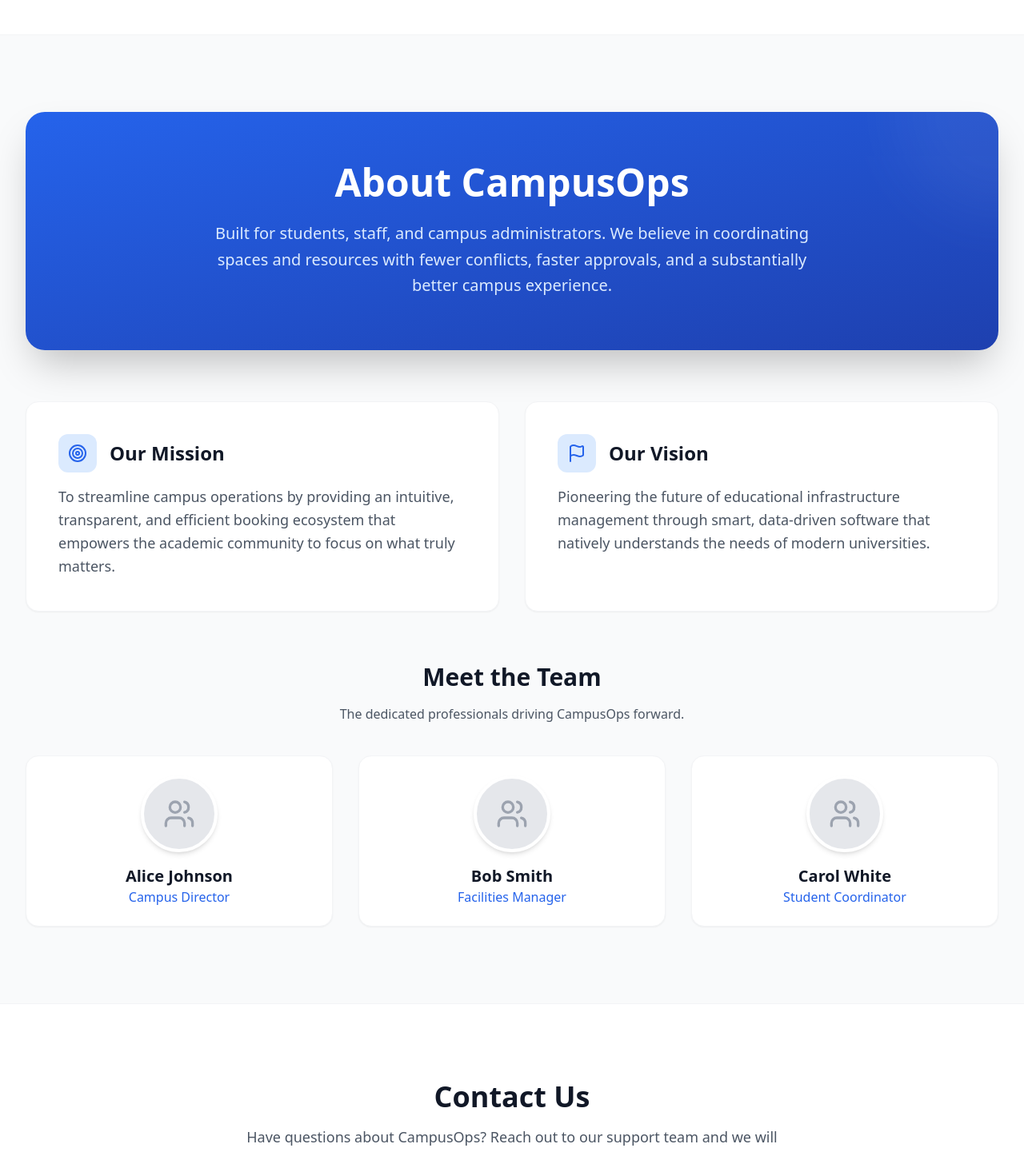
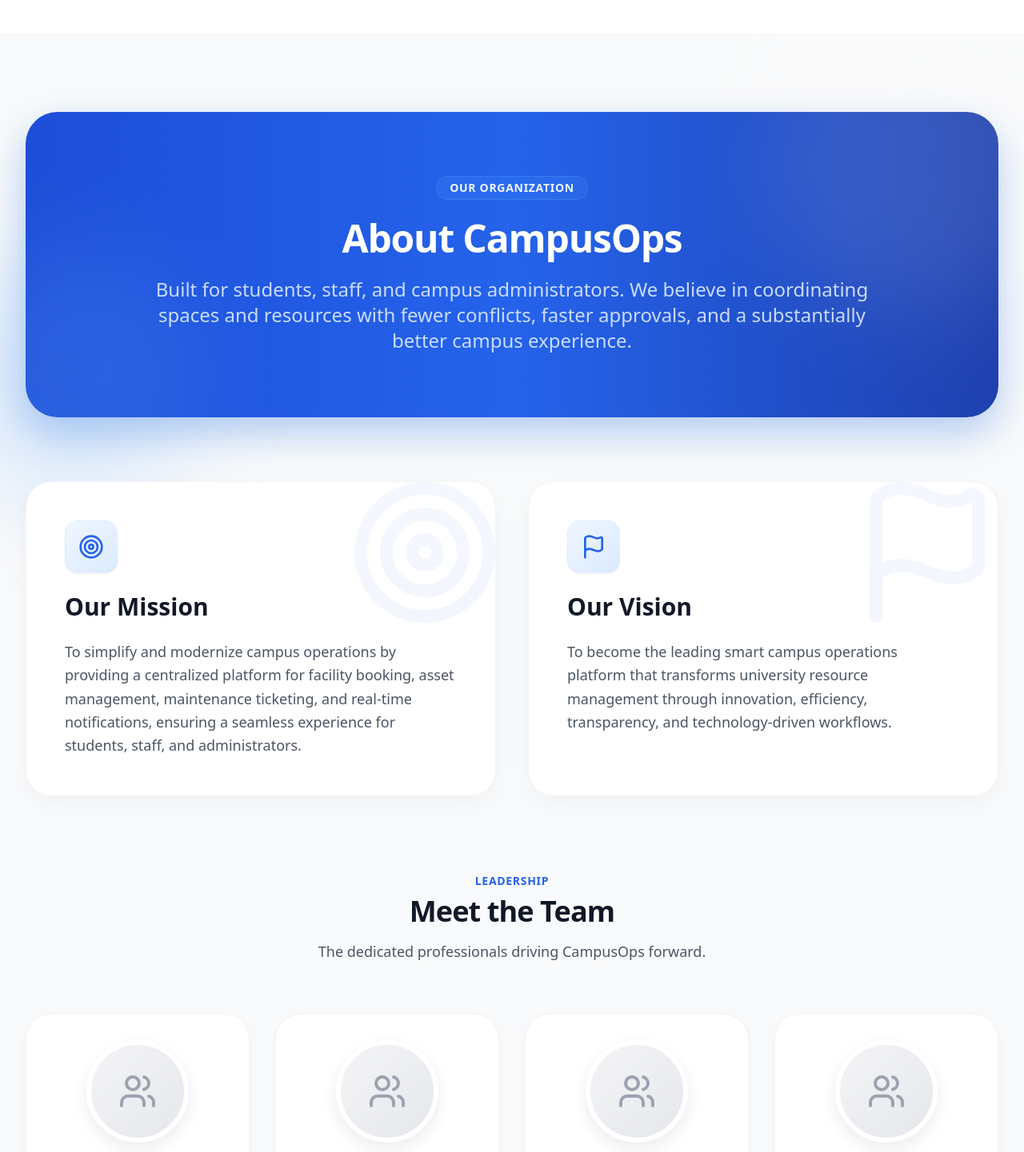
Before and after one commit to BanulaBinath/Smart-Campus-Operations, a React (Create React App) app in the folder frontend/: page / in a window 1280 px wide. Shown: the part 1330-2771 px from the top of the page at 80% size. Built offline with nearby package versions, Linux system fonts and the light colour scheme; no server answers.

Commit message:
update home page

```diff
--- a/frontend/src/Components/home/home.js
+++ b/frontend/src/Components/home/home.js
@@ -30,9 +30,10 @@ function Home() {
   ];
 
   const teamMembers = [
-    { name: 'Alice Johnson', role: 'Campus Director' },
-    { name: 'Bob Smith', role: 'Facilities Manager' },
-    { name: 'Carol White', role: 'Student Coordinator' }
+    { name: 'R B B Jayathilaka', role: 'Project Lead' },
+    { name: 'Prathish S', role: 'Backend Developer' },
+    { name: 'Siddarth J', role: 'Frontend Developer' },
+    { name: 'A M D S K Attanayake', role: 'QA & DevOps Engineer' }
   ];
 
   return (
@@ -91,52 +92,64 @@ function Home() {
       </section>
 
       {/* About Us Section */}
-      <section id="about" className="py-24 bg-gray-50 border-t border-gray-100">
+      <section id="about" className="py-24 bg-gray-50 border-t border-gray-100 overflow-hidden">
         <div className="max-w-7xl mx-auto px-6 lg:px-8">
-          <div className="bg-gradient-to-br from-blue-600 to-blue-800 rounded-3xl p-10 lg:p-16 text-center text-white mb-16 shadow-2xl relative overflow-hidden">
-            <div className="absolute top-0 right-0 w-64 h-64 bg-white opacity-5 rounded-full blur-2xl transform translate-x-1/2 -translate-y-1/2"></div>
+          <div className="bg-gradient-to-r from-blue-700 via-blue-600 to-blue-800 rounded-[2.5rem] p-12 lg:p-20 text-center text-white mb-20 shadow-[0_20px_50px_rgba(13,93,216,0.3)] relative group">
+            <div className="absolute top-0 right-0 w-96 h-96 bg-white opacity-10 rounded-full blur-3xl transform translate-x-1/4 -translate-y-1/3 group-hover:scale-110 transition-transform duration-700"></div>
+            <div className="absolute bottom-0 left-0 w-80 h-80 bg-blue-400 opacity-20 rounded-full blur-3xl transform -translate-x-1/3 translate-y-1/3 group-hover:scale-110 transition-transform duration-700"></div>
             <div className="relative z-10">
-              <h2 className="text-4xl lg:text-5xl font-bold mb-6">About CampusOps</h2>
-              <p className="text-xl text-blue-100 max-w-3xl mx-auto leading-relaxed">
+              <span className="inline-block py-1 px-4 rounded-full bg-blue-500/30 border border-blue-400/30 text-blue-50 text-sm font-semibold tracking-wider uppercase mb-6 backdrop-blur-sm">Our Organization</span>
+              <h2 className="text-4xl lg:text-5xl font-extrabold mb-6 tracking-tight">About CampusOps</h2>
+              <p className="text-xl lg:text-2xl text-blue-100/90 max-w-4xl mx-auto leading-relaxed font-light">
                 Built for students, staff, and campus administrators. We believe in coordinating spaces
                 and resources with fewer conflicts, faster approvals, and a substantially better campus experience.
               </p>
             </div>
           </div>
 
-          <div className="grid md:grid-cols-2 gap-8 mb-16">
-            <div className="bg-white p-10 rounded-2xl shadow-sm border border-gray-100 hover:shadow-md transition-shadow">
-              <div className="flex items-center gap-4 mb-4">
-                <div className="p-3 bg-blue-100 text-blue-600 rounded-xl"><Target className="w-6 h-6" /></div>
-                <h3 className="text-2xl font-bold text-gray-900">Our Mission</h3>
+          <div className="grid md:grid-cols-2 gap-10 mb-24">
+            <div className="bg-white p-12 rounded-[2rem] shadow-[0_8px_30px_rgb(0,0,0,0.04)] border border-gray-100 hover:shadow-[0_20px_40px_rgba(13,93,216,0.1)] hover:-translate-y-2 transition-all duration-300 relative overflow-hidden group">
+              <div className="absolute -top-10 -right-10 p-8 opacity-5 group-hover:opacity-10 transition-opacity duration-300 transform group-hover:scale-110"><Target className="w-48 h-48 text-blue-600" /></div>
+              <div className="relative z-10">
+                <div className="inline-flex p-4 bg-gradient-to-br from-blue-50 to-blue-100 text-blue-600 rounded-2xl mb-6 shadow-sm border border-blue-100/50 group-hover:scale-110 transition-transform duration-300">
+                  <Target className="w-8 h-8" />
+                </div>
+                <h3 className="text-3xl font-extrabold text-gray-900 mb-6">Our Mission</h3>
+                <p className="text-gray-600 leading-relaxed text-lg font-medium">
+                  To simplify and modernize campus operations by providing a centralized platform for facility booking, asset management, maintenance ticketing, and real-time notifications, ensuring a seamless experience for students, staff, and administrators.
+                </p>
               </div>
-              <p className="text-gray-600 leading-relaxed text-lg">
-                To streamline campus operations by providing an intuitive, transparent, and efficient booking ecosystem that empowers the academic community to focus on what truly matters.
-              </p>
             </div>
-            <div className="bg-white p-10 rounded-2xl shadow-sm border border-gray-100 hover:shadow-md transition-shadow">
-              <div className="flex items-center gap-4 mb-4">
-                <div className="p-3 bg-blue-100 text-blue-600 rounded-xl"><Flag className="w-6 h-6" /></div>
-                <h3 className="text-2xl font-bold text-gray-900">Our Vision</h3>
+            <div className="bg-white p-12 rounded-[2rem] shadow-[0_8px_30px_rgb(0,0,0,0.04)] border border-gray-100 hover:shadow-[0_20px_40px_rgba(13,93,216,0.1)] hover:-translate-y-2 transition-all duration-300 relative overflow-hidden group">
+              <div className="absolute -top-10 -right-10 p-8 opacity-5 group-hover:opacity-10 transition-opacity duration-300 transform group-hover:scale-110"><Flag className="w-48 h-48 text-blue-600" /></div>
+              <div className="relative z-10">
+                <div className="inline-flex p-4 bg-gradient-to-br from-blue-50 to-blue-100 text-blue-600 rounded-2xl mb-6 shadow-sm border border-blue-100/50 group-hover:scale-110 transition-transform duration-300">
+                  <Flag className="w-8 h-8" />
+                </div>
+                <h3 className="text-3xl font-extrabold text-gray-900 mb-6">Our Vision</h3>
+                <p className="text-gray-600 leading-relaxed text-lg font-medium">
+                  To become the leading smart campus operations platform that transforms university resource management through innovation, efficiency, transparency, and technology-driven workflows.
+                </p>
               </div>
-              <p className="text-gray-600 leading-relaxed text-lg">
-                Pioneering the future of educational infrastructure management through smart, data-driven software that natively understands the needs of modern universities.
-              </p>
             </div>
           </div>
 
-          <div className="text-center mb-10">
-            <h3 className="text-3xl font-bold text-gray-900 mb-4">Meet the Team</h3>
-            <p className="text-gray-600">The dedicated professionals driving CampusOps forward.</p>
+          <div className="text-center mb-16">
+            <span className="text-blue-600 font-bold uppercase tracking-wider text-sm mb-2 block">Leadership</span>
+            <h3 className="text-4xl font-bold text-gray-900 mb-4 tracking-tight">Meet the Team</h3>
+            <p className="text-gray-600 text-lg max-w-2xl mx-auto">The dedicated professionals driving CampusOps forward.</p>
           </div>
-          <div className="grid grid-cols-1 sm:grid-cols-3 gap-8">
+          <div className="grid grid-cols-1 sm:grid-cols-2 lg:grid-cols-4 gap-8">
             {teamMembers.map((member, idx) => (
-              <div key={idx} className="bg-white rounded-2xl p-6 text-center border border-gray-100 shadow-sm hover:shadow-lg transition-all duration-300 hover:-translate-y-1">
-                <div className="w-24 h-24 mx-auto mb-4 bg-gray-200 rounded-full overflow-hidden border-4 border-white shadow-md flex justify-center items-center text-gray-400">
-                  <Users className="w-10 h-10" />
+              <div key={idx} className="bg-white rounded-[2rem] p-8 text-center border border-gray-100 shadow-[0_4px_20px_rgb(0,0,0,0.03)] hover:shadow-[0_15px_35px_rgba(13,93,216,0.12)] transition-all duration-300 hover:-translate-y-2 group relative overflow-hidden">
+                <div className="absolute inset-0 bg-gradient-to-b from-transparent to-blue-50/50 opacity-0 group-hover:opacity-100 transition-opacity duration-300"></div>
+                <div className="relative z-10 flex flex-col items-center">
+                  <div className="w-32 h-32 mx-auto mb-6 bg-gradient-to-br from-gray-100 to-gray-200 rounded-full overflow-hidden border-[6px] border-white shadow-[0_8px_20px_rgb(0,0,0,0.08)] flex justify-center items-center text-gray-400 group-hover:from-blue-50 group-hover:to-blue-100 transition-colors duration-300 relative">
+                    <Users className="w-12 h-12 group-hover:scale-110 transition-transform duration-300 group-hover:text-blue-500" />
+                  </div>
+                  <h4 className="text-xl font-bold text-gray-900 mb-3 group-hover:text-blue-600 transition-colors">{member.name}</h4>
+                  <p className="text-blue-700 font-semibold text-xs tracking-wider uppercase px-4 py-2 bg-blue-50/80 rounded-full inline-block border border-blue-100/50">{member.role}</p>
                 </div>
-                <h4 className="text-xl font-bold text-gray-900">{member.name}</h4>
-                <p className="text-blue-600 font-medium">{member.role}</p>
               </div>
             ))}
           </div>
@@ -180,34 +193,67 @@ function Home() {
               </form>
             </div>
 
-            {/* Contact Details & Map */}
+            {/* Contact Details Section Replacing Map Placeholder */}
             <div className="lg:pl-10 flex flex-col gap-8">
-              <div className="bg-gray-50 rounded-3xl p-8 border border-gray-100 flex items-start gap-4 hover:shadow-md transition-shadow">
-                <div className="p-4 bg-white text-blue-600 rounded-2xl shadow-sm"><MapPin className="w-6 h-6" /></div>
-                <div>
-                  <h4 className="text-lg font-bold text-gray-900 mb-1">Campus Address</h4>
-                  <p className="text-gray-600 leading-relaxed">123 University Avenue, Innovation Block<br/>Tech District, ST 90210</p>
+              <div className="bg-gradient-to-br from-gray-50 to-white rounded-3xl p-8 border border-gray-100 shadow-[0_4px_20px_rgb(0,0,0,0.03)] hover:shadow-[0_15px_35px_rgba(13,93,216,0.12)] transition-all duration-300 hover:-translate-y-1 group">
+                <div className="flex items-start gap-5">
+                  <div className="p-4 bg-white text-blue-600 rounded-2xl shadow-[0_4px_15px_rgba(0,0,0,0.05)] group-hover:bg-blue-600 group-hover:text-white transition-colors duration-300">
+                    <MapPin className="w-7 h-7" />
+                  </div>
+                  <div>
+                    <h4 className="text-xl font-bold text-gray-900 mb-2">Campus Address</h4>
+                    <p className="text-gray-600 leading-relaxed text-lg">New Kandy Road, Malabe, Sri Lanka<br/><span className="text-gray-500 text-sm">(Postal Code 10115)</span></p>
+                  </div>
                 </div>
               </div>
 
               <div className="grid sm:grid-cols-2 gap-8">
-                <div className="bg-gray-50 rounded-3xl p-8 border border-gray-100 hover:shadow-md transition-shadow">
-                  <div className="w-12 h-12 flex items-center justify-center bg-white text-blue-600 rounded-xl shadow-sm mb-4"><Phone className="w-5 h-5" /></div>
-                  <h4 className="text-lg font-bold text-gray-900 mb-1">Phone</h4>
-                  <p className="text-gray-600">+1 (555) 123-4567</p>
+                <div className="bg-gradient-to-br from-gray-50 to-white rounded-3xl p-8 border border-gray-100 shadow-[0_4px_20px_rgb(0,0,0,0.03)] hover:shadow-[0_15px_35px_rgba(13,93,216,0.12)] transition-all duration-300 hover:-translate-y-1 group">
+                  <div className="w-14 h-14 flex items-center justify-center bg-white text-blue-600 rounded-2xl shadow-[0_4px_15px_rgba(0,0,0,0.05)] mb-6 group-hover:bg-blue-600 group-hover:text-white transition-colors duration-300">
+                    <Phone className="w-6 h-6" />
+                  </div>
+                  <h4 className="text-xl font-bold text-gray-900 mb-2">Phone</h4>
+                  <p className="text-gray-600 text-lg font-medium">+94 11 754 4801</p>
                 </div>
-                <div className="bg-gray-50 rounded-3xl p-8 border border-gray-100 hover:shadow-md transition-shadow">
-                  <div className="w-12 h-12 flex items-center justify-center bg-white text-blue-600 rounded-xl shadow-sm mb-4"><Mail className="w-5 h-5" /></div>
-                  <h4 className="text-lg font-bold text-gray-900 mb-1">Email</h4>
-                  <p className="text-gray-600">support@campusops.edu</p>
+                <div className="bg-gradient-to-br from-gray-50 to-white rounded-3xl p-8 border border-gray-100 shadow-[0_4px_20px_rgb(0,0,0,0.03)] hover:shadow-[0_15px_35px_rgba(13,93,216,0.12)] transition-all duration-300 hover:-translate-y-1 group">
+                  <div className="w-14 h-14 flex items-center justify-center bg-white text-blue-600 rounded-2xl shadow-[0_4px_15px_rgba(0,0,0,0.05)] mb-6 group-hover:bg-blue-600 group-hover:text-white transition-colors duration-300">
+                    <Mail className="w-6 h-6" />
+                  </div>
+                  <h4 className="text-xl font-bold text-gray-900 mb-2">Email</h4>
+                  <a href="mailto:international.admissions@sliit.lk" className="text-blue-600 font-medium hover:underline break-all text-sm sm:text-base">
+                    international.admissions<wbr/>@sliit.lk
+                  </a>
                 </div>
               </div>
 
-              {/* Map Placeholder */}
-              <div className="h-48 rounded-3xl bg-gray-200 border-2 border-dashed border-gray-300 flex flex-col justify-center items-center text-gray-500 relative overflow-hidden group">
-                <Map className="w-8 h-8 mb-2 group-hover:scale-110 transition-transform" />
-                <span className="font-semibold px-4 text-center">Interactive Map Placeholder</span>
-                <div className="absolute inset-0 bg-blue-500/5 mix-blend-overlay"></div>
+              {/* Information Card Section Replacing Map */}
+              <div className="bg-gradient-to-br from-blue-700 via-blue-600 to-blue-800 rounded-3xl p-10 border border-blue-500 shadow-[0_15px_30px_rgba(13,93,216,0.2)] text-white relative overflow-hidden group">
+                <div className="absolute -right-10 -bottom-10 w-48 h-48 bg-white opacity-10 rounded-full blur-2xl group-hover:scale-150 transition-transform duration-700"></div>
+                <div className="absolute top-0 right-0 p-8 opacity-10 group-hover:opacity-20 transition-opacity duration-300 transform group-hover:scale-110">
+                  <Clock className="w-24 h-24 text-white" />
+                </div>
+                <div className="relative z-10">
+                  <h4 className="text-2xl font-bold mb-8 flex items-center gap-3">
+                    <div className="p-2.5 bg-blue-500/30 rounded-xl border border-blue-400/30 backdrop-blur-sm shadow-sm group-hover:scale-110 transition-transform duration-300">
+                      <Clock className="w-6 h-6 text-blue-50" />
+                    </div>
+                    Support Information
+                  </h4>
+                  <div className="space-y-5 text-blue-50/90 text-lg">
+                    <div className="flex flex-col sm:flex-row sm:justify-between sm:items-center border-b border-blue-500/40 pb-4 gap-2">
+                      <span className="font-medium text-blue-200">Office Hours</span>
+                      <span className="font-bold text-white tracking-wide bg-blue-900/50 px-3 py-1 rounded-lg border border-blue-800/50 text-base text-center">8:00 AM - 5:30 PM (Mon-Fri)</span>
+                    </div>
+                    <div className="flex flex-col sm:flex-row sm:justify-between sm:items-center border-b border-blue-500/40 pb-4 gap-2 mt-4">
+                      <span className="font-medium text-blue-200">Support Availability</span>
+                      <span className="font-bold text-white tracking-wide bg-blue-900/50 px-3 py-1 rounded-lg border border-blue-800/50 text-base text-center">24/7 Online Ticketing</span>
+                    </div>
+                    <div className="flex flex-col sm:flex-row sm:justify-between sm:items-center pt-2 mt-4 gap-2">
+                      <span className="font-medium text-blue-200">Campus Help Desk</span>
+                      <span className="font-bold text-white tracking-wide text-base">IT Building, 1st Floor</span>
+                    </div>
+                  </div>
+                </div>
               </div>
             </div>
           </div>
```
